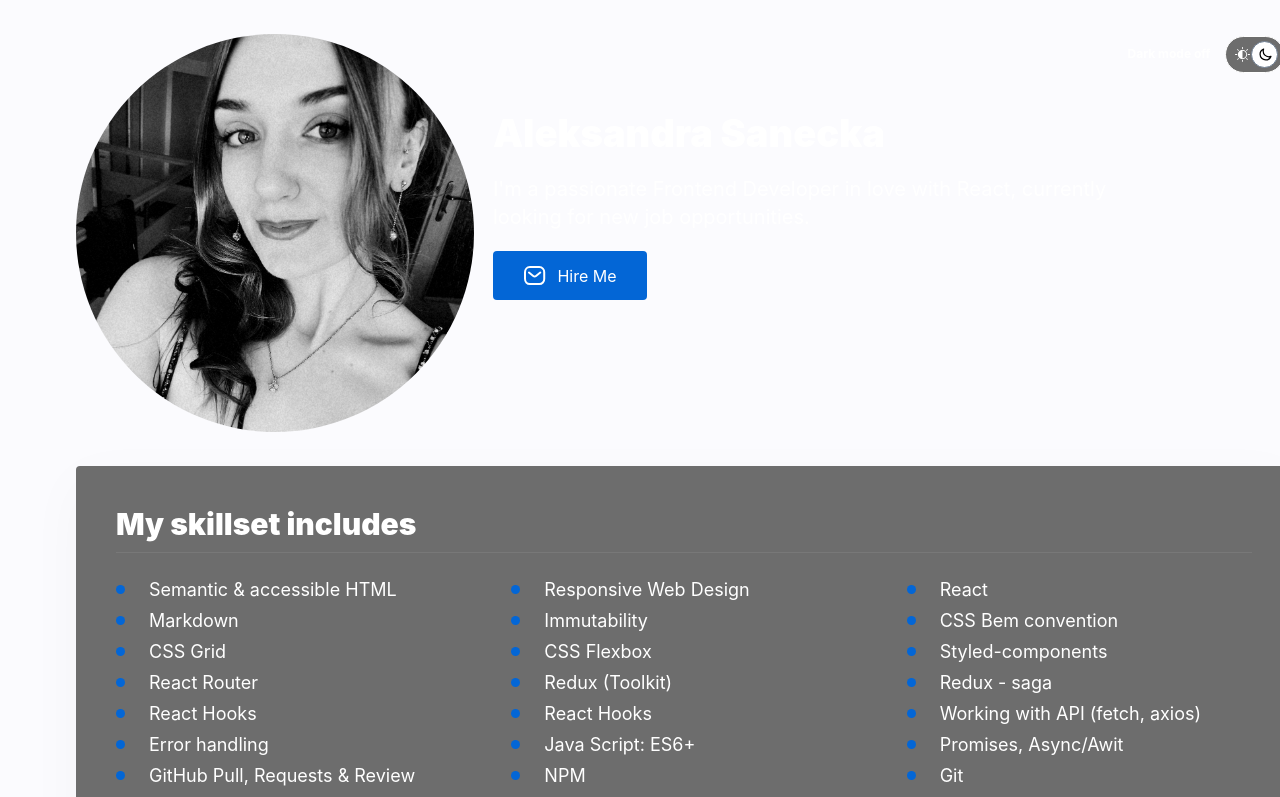
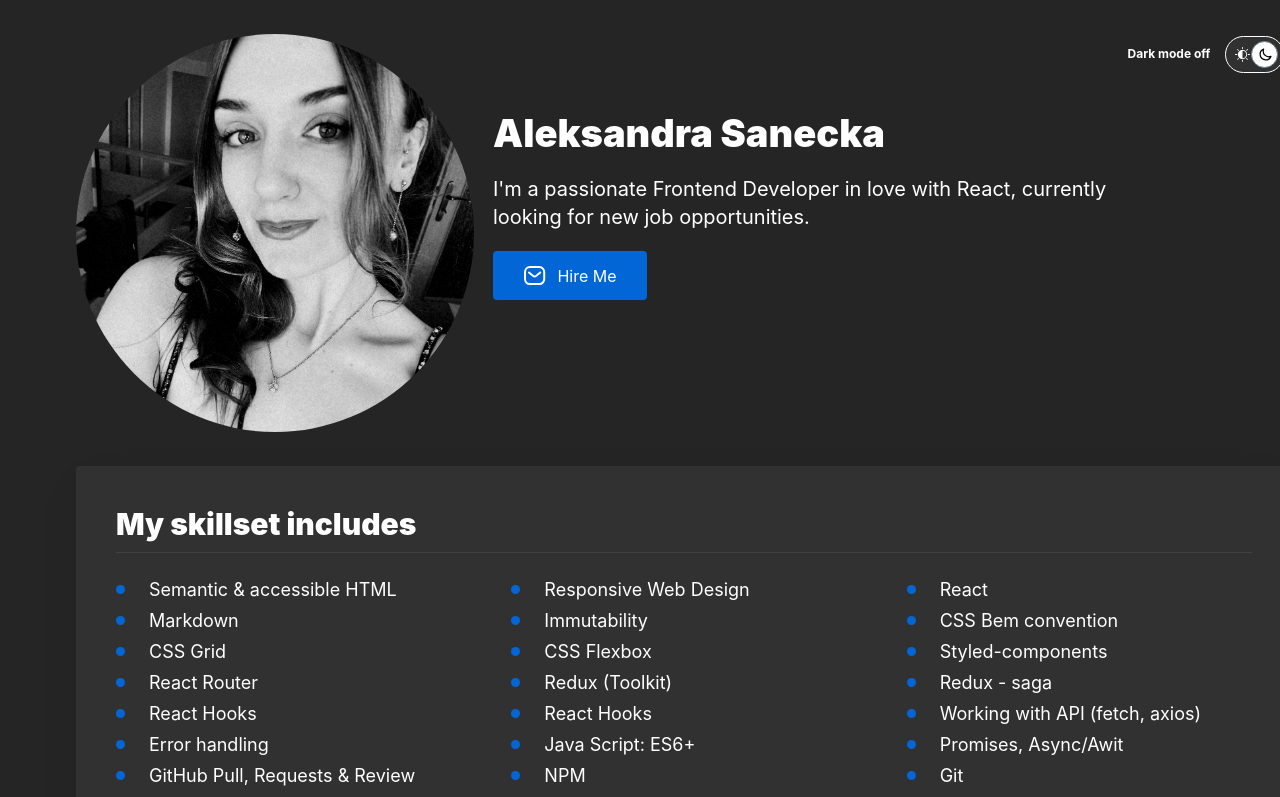
Before and after one commit to saneckaA/personal-homepage, a React (Create React App) app: page / in a window 1280 px wide. Shown: the top 797 px of the page. Built offline with nearby package versions, Linux system fonts and the light colour scheme.

Commit message:
added theme to body background

```diff
--- a/src/GlobalStyle.js
+++ b/src/GlobalStyle.js
@@ -8,7 +8,7 @@ body {
     sans-serif;
   -webkit-font-smoothing: antialiased;
   -moz-osx-font-smoothing: grayscale;
-  background: rgba(251, 251, 254, 1);
+  background: ${({theme}) => theme.bodyBcg};
 }
 
 code {
```
